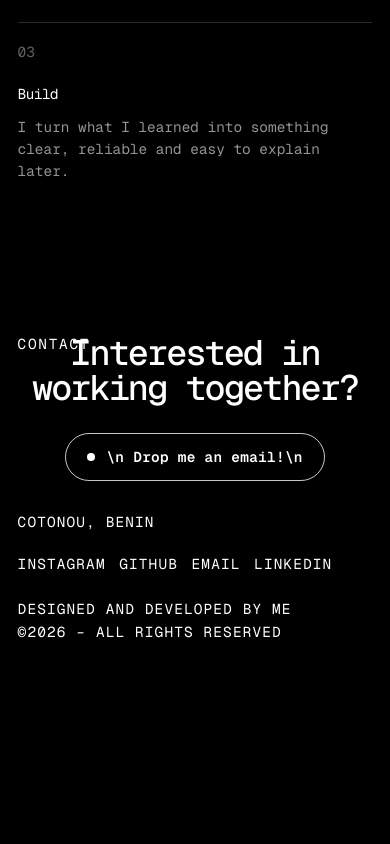
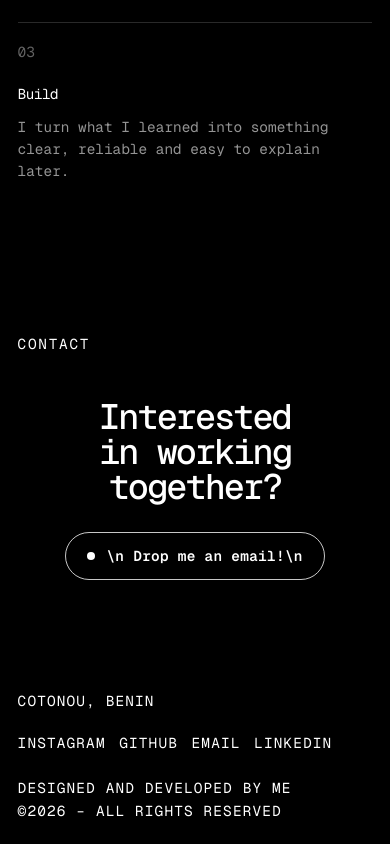
Before and after one commit to emma-dasilva-dev/emma-portfolio, a Next.js app: page / in a window 390 px wide. Shown: the part 3664-4508 px from the top of the page. Before the commit the page ends 4329 px from the top, so only its background shows below. Built offline with nearby package versions, Linux system fonts and the light colour scheme.

Commit message:
Center footer CTA layout

```diff
--- a/src/app/globals.css
+++ b/src/app/globals.css
@@ -3733,3 +3733,45 @@ html.portfolio-light .paper-hero-copy {
     height: 3.2rem;
   }
 }
+
+
+
+/* Footer alignment + reliable email CTA */
+.contact-top {
+  min-height: clamp(28rem, 58vh, 42rem);
+}
+
+.contact-message {
+  margin-inline: auto;
+  text-align: center;
+}
+
+.contact-message h2 {
+  margin-inline: auto;
+}
+
+.contact-message .interactive-hover-button {
+  margin-inline: auto;
+}
+
+@media (max-width: 700px) {
+  .contact-top {
+    min-height: auto;
+    padding: 4rem 0 5rem;
+  }
+
+  .contact-message {
+    width: 100%;
+    align-items: center;
+  }
+
+  .contact-message h2 {
+    max-width: 11ch;
+    text-align: center;
+  }
+
+  .contact-message .interactive-hover-button {
+    width: auto;
+    min-width: 11.5rem;
+  }
+}
```
